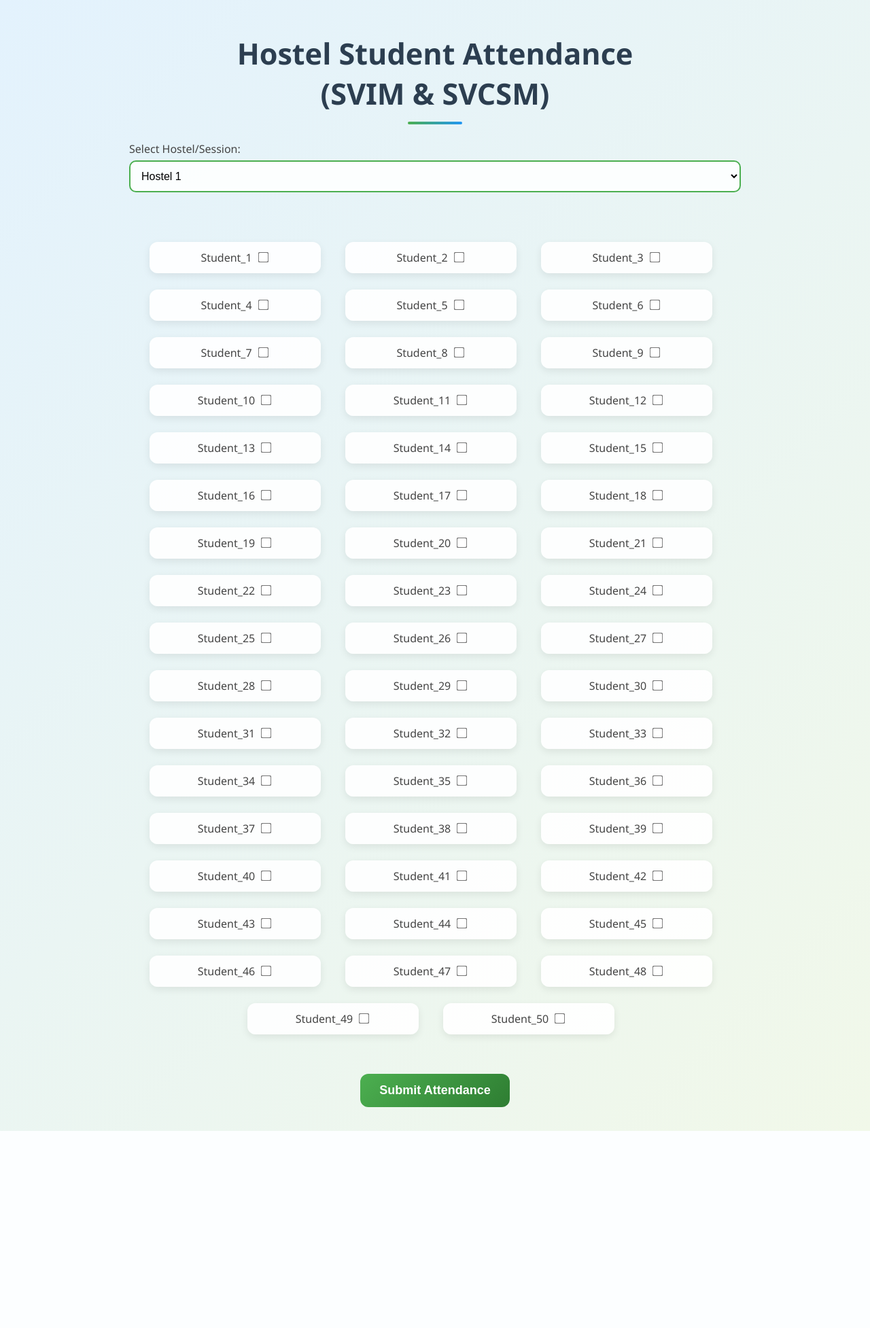
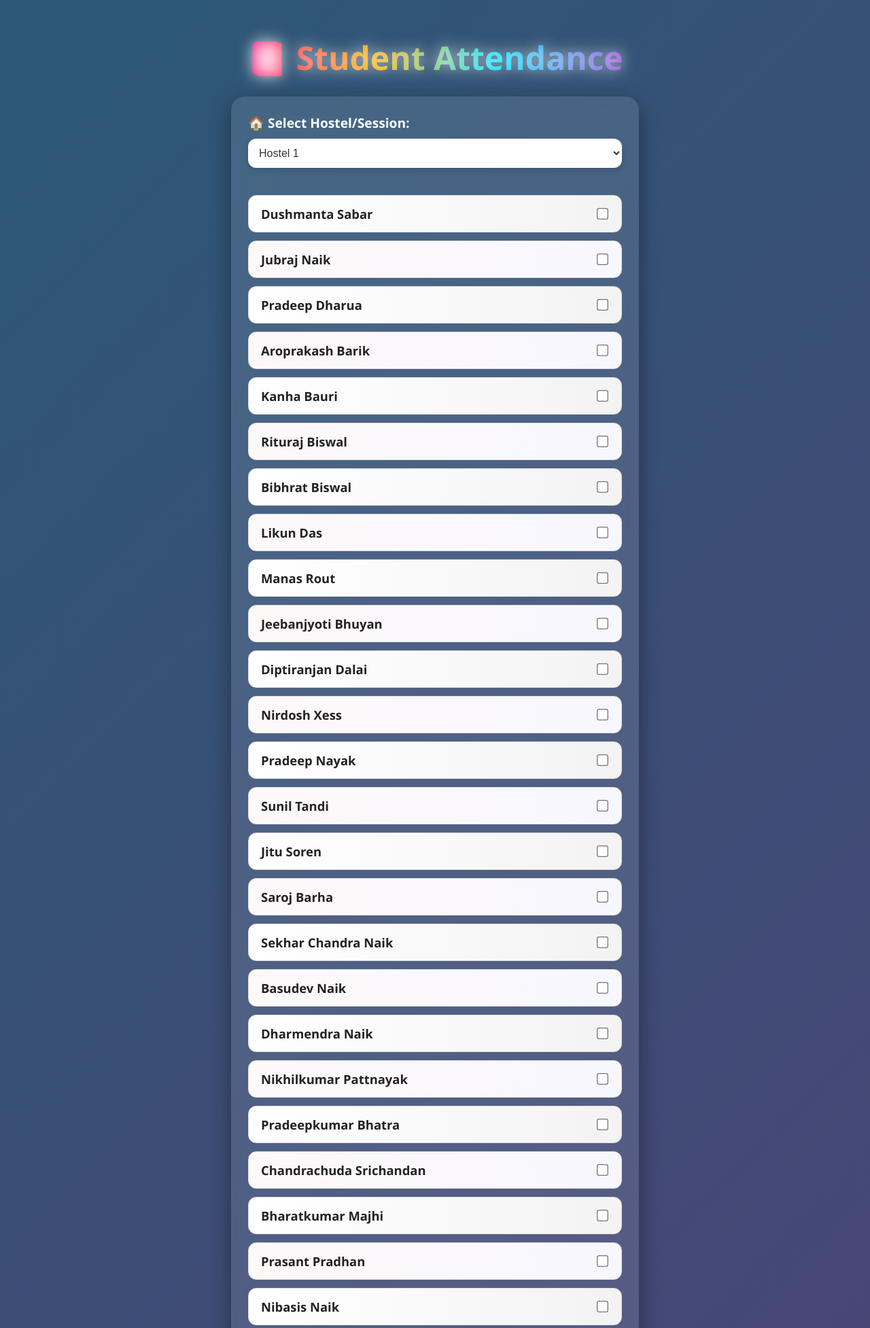
Before and after one commit to Padmalocha/Hostel-Attendance, a Flask app: page / in a window 1280 px wide. Shown: the top 1954 px of the page at 68% size. Before the commit the page ends 1664 px from the top, so only its background shows below. Run offline with Flask 3, Linux system fonts and the light colour scheme.

Commit message:
Add files via upload

```diff
--- a/app.py
+++ b/app.py
@@ -1,8 +1,6 @@
 from flask import Flask, render_template, request, send_file
 import json
 from datetime import datetime
-import openpyxl
-from openpyxl import Workbook
 import os
 from reportlab.lib.pagesizes import letter
 from reportlab.platypus import SimpleDocTemplate, Paragraph, Spacer
@@ -12,7 +10,43 @@ app = Flask(__name__)
 
 # Sample hostel and student data (edit this with your actual 50 students per hostel)
 students_data = {
-    'Hostel 1': [f'Student_{i}' for i in range(1, 51)],
+    'Hostel 1': [
+        "Dushmanta Sabar",
+        "Jubraj Naik",
+        "Pradeep Dharua",
+        "Aroprakash Barik",
+        "Kanha Bauri",
+        "Rituraj Biswal",
+        "Bibhrat Biswal",
+        "Likun Das",
+        "Manas Rout",
+        "Jeebanjyoti Bhuyan",
+        "Diptiranjan Dalai",
+        "Nirdosh Xess",
+        "Pradeep Nayak",
+        "Sunil Tandi",
+        "Jitu Soren",
+        "Saroj Barha",
+        "Sekhar Chandra Naik",
+        "Basudev Naik",
+        "Dharmendra Naik",
+        "Nikhilkumar Pattnayak",
+        "Pradeepkumar Bhatra",
+        "Chandrachuda Srichandan",
+        "Bharatkumar Majhi",
+        "Prasant Pradhan",
+        "Nibasis Naik",
+        "Bhagatram Tanti",
+        "Sandeep Sethy",
+        "Lambodhar Hansda",
+        "Umeshcharana Rana",
+        "Kedarkumar Rour",
+        "Sansadhar Mana",
+        "Chandra Hansdah",
+        "Manoj Maharana",
+        "Asish Behera",
+        "Pyushkumar Khara"
+    ],
     'Hostel 2': [f'Student_{i}' for i in range(51, 101)],
     'Hostel 3': [f'Student_{i}' for i in range(101, 151)],
     'Hostel 4': [f'Student_{i}' for i in range(151, 201)],
@@ -40,14 +74,27 @@ def index():
         pdf_file = f'attendance_{safe_hostel}{date_str}{time_str}.pdf'
         pdf_path = os.path.join(os.getcwd(), pdf_file)
 
+        # Count present and absent students
+        present_count = sum(1 for status in attendance.values() if status == "Present")
+        absent_count = sum(1 for status in attendance.values() if status == "Absent")
+
         pdf = SimpleDocTemplate(pdf_path, pagesize=letter)
         styles = getSampleStyleSheet()
         story = []
 
         story.append(Paragraph(f"Attendance Report - {hostel}", styles['Heading1']))
+        story.append(Paragraph('________________________________________________'))
         story.append(Paragraph(f"Date: {date_str} | Time: {time_str.replace('_', ':')}", styles['Normal']))
         story.append(Spacer(1, 12))
 
+        # Add summary counts
+        story.append(Paragraph(f"Total Students: {len(attendance)}", styles['Normal']))
+        story.append(Paragraph(f"Present: {present_count}", styles['Normal']))
+        story.append(Paragraph(f"Absent: {absent_count}", styles['Normal']))
+        story.append(Paragraph('________________________________________________'))
+        story.append(Spacer(1, 12))
+
+        # Add student-wise details
         for student, status in attendance.items():
             story.append(Paragraph(f"{student}: {status}", styles['Normal']))
 
--- a/static/style.css
+++ b/static/style.css
@@ -1,174 +1,163 @@
-/* === GLOBAL PAGE STYLE === */
+/* ===== Global Styles ===== */
 body {
+    margin: 0;
+    padding: 0;
     font-family: 'Segoe UI', Tahoma, Geneva, Verdana, sans-serif;
-    max-width: 900px;
-    margin: 0 auto;
+    background: linear-gradient(135deg, #2b5876, #4e4376);
+    color: #fff;
+    min-height: 100vh;
+    display: flex;
+    flex-direction: column;
+    align-items: center;
+    justify-content: flex-start;
     padding: 20px;
-    background: linear-gradient(135deg, #e3f2fd, #f1f8e9);
-    color: #333;
-    animation: fadeIn 1s ease-in;
 }
 
-/* === HEADER === */
+/* ===== Header ===== */
 h1 {
+    font-size: 3rem;
+    font-weight: 800;
     text-align: center;
-    color: #2c3e50;
-    font-size: 2.7rem;
+    background: linear-gradient(90deg, #ff007f, #ffae00, #00e1ff, #9d4edd);
+    background-clip: text;
+    -webkit-background-clip: text;
+    color: transparent;
     margin-bottom: 25px;
-    animation: slideDown 0.8s ease-out;
-    position: relative;
+    animation: glowText 4s ease-in-out infinite;
 }
 
-h1::after {
-    content: '';
-    display: block;
-    width: 80px;
-    height: 4px;
-    margin: 12px auto 0;
-    background: linear-gradient(90deg, #4CAF50, #2196F3);
-    border-radius: 2px;
-    animation: expandBar 1.2s ease-out;
+@keyframes glowText {
+    0%, 100% { text-shadow: 0 0 10px rgba(255,255,255,0.3); }
+    50% { text-shadow: 0 0 25px rgba(255,255,255,0.9); }
 }
 
-/* === LABELS === */
-label {
-    font-size: 16px;
-    display: block;
-    margin: 12px 0 6px;
-    font-weight: 500;
-    color: #444;
-    opacity: 0;
-    animation: fadeInUp 0.6s forwards;
+/* ===== Form Container ===== */
+form {
+    background: rgba(255, 255, 255, 0.1);
+    padding: 25px;
+    border-radius: 20px;
+    backdrop-filter: blur(12px);
+    width: 100%;
+    max-width: 550px;
+    box-shadow: 0 10px 30px rgba(0,0,0,0.4);
 }
 
-/* === DROPDOWN === */
-select {
-    padding: 12px;
-    font-size: 16px;
-    margin-bottom: 25px;
-    width: 100%;
-    border: 2px solid #4CAF50;
-    border-radius: 10px;
-    background: rgba(255,255,255,0.85);
-    backdrop-filter: blur(6px);
-    transition: all 0.3s ease;
+/* ===== Select Box ===== */
+label {
+    font-size: 1.2rem;
+    font-weight: 600;
+    display: block;
+    margin-bottom: 10px;
 }
 
-select:focus {
+select {
+    width: 100%;
+    padding: 12px;
+    border-radius: 12px;
+    border: none;
     outline: none;
-    border-color: #2e7d32;
-    box-shadow: 0px 0px 10px rgba(46, 125, 50, 0.4);
-    transform: scale(1.02);
+    font-size: 1rem;
+    font-weight: 500;
+    background: #fff;
+    color: #333;
+    box-shadow: 0 4px 10px rgba(0,0,0,0.15);
+    transition: all 0.3s ease;
+    margin-bottom: 20px;
 }
 
-/* === STUDENT CONTAINER === */
-#students {
-    display: flex;
-    flex-wrap: wrap;
-    justify-content: center;   /* Centers horizontally */
-    align-items: center;       /* Aligns vertically inside rows */
-    gap: 12px;                 /* Space between items */
-    margin-top: 20px;
-    text-align: center;
+select:hover {
+    background: #f2f2f2;
 }
 
-/* === STUDENT LABELS === */
+/* ===== Students List ===== */
+.students {
+    margin-top: 20px;
+    text-align: left;
+}
+
 .student-label {
     display: flex;
     align-items: center;
-    justify-content: center;   /* Centers text + checkbox */
-    width: 220px;
-    padding: 12px 16px;
-    margin: 6px;
+    justify-content: space-between;
+    background: linear-gradient(90deg, #ffffff, #f3f3f3);
+    padding: 14px 18px;
     border-radius: 12px;
-    background: rgba(255,255,255,0.9);
-    box-shadow: 0px 4px 12px rgba(0,0,0,0.08);
-    transition: transform 0.25s ease, background 0.3s ease, box-shadow 0.3s ease;
+    margin-bottom: 12px;
+    font-size: 1.15rem;
+    color: #222;
+    border: 1px solid #ddd;
     cursor: pointer;
-    opacity: 0;
-    animation: fadeInUp 0.5s forwards;
+    transition: transform 0.6s ease, background 0.6s ease, color 0.6s ease;
+}
+
+.student-label:nth-child(even) {
+    background: linear-gradient(90deg, #fef9f9, #f7f7ff);
+}
+
+.student-label:hover {
+    background: linear-gradient(90deg, #ffe9e9, #e0f7ff);
+    transform: translateY(-4px);
+    color: #000;
 }
 
 .student-label input {
-    margin-left: 10px;
-    transform: scale(1.2);
+    transform: scale(1.3);
+    accent-color: #4CAF50; /* Green when checked */
 }
 
-/* === SUBMIT BUTTON === */
+/* ===== Submit Button ===== */
 button {
-    padding: 14px 28px;
-    background: linear-gradient(135deg, #4CAF50, #2e7d32);
+    background: linear-gradient(90deg, #ff6ec4, #7873f5);
     color: white;
     border: none;
-    border-radius: 12px;
+    padding: 14px 30px;
+    border-radius: 30px;
+    font-size: 1.2rem;
+    font-weight: 700;
     cursor: pointer;
-    font-size: 18px;
-    font-weight: 600;
-    transition: transform 0.25s ease, box-shadow 0.3s ease, background 0.4s ease;
-    display: block;
-    margin: 30px auto 15px;
+    transition: transform 0.6s ease, box-shadow 0.6s ease;
+    width: 100%;
+    margin-top: 20px;
 }
 
 button:hover {
-    transform: translateY(-3px) scale(1.05);
-    box-shadow: 0px 6px 18px rgba(46, 125, 50, 0.4);
-    background: linear-gradient(135deg, #43a047, #1b5e20);
+    transform: scale(1.07);
+    box-shadow: 0 5px 20px rgba(0,0,0,0.4);
 }
 
-/* === SUCCESS MESSAGE === */
-.success {
-    color: #2e7d32;
-    font-weight: bold;
-    text-align: center;
-    background: rgba(232, 245, 233, 0.9);
-    padding: 14px;
-    border-radius: 10px;
-    border: 1px solid #a5d6a7;
-    margin-bottom: 20px;
-    animation: fadeInUp 0.8s ease-out;
+/* ===== Responsive ===== */
+@media (max-width: 768px) {
+    h1 {
+        font-size: 2.3rem;
+    }
+
+    .student-label {
+        font-size: 1rem;
+        padding: 12px 15px;
+    }
+
+    button {
+        font-size: 1rem;
+        padding: 12px 20px;
+    }
 }
-
-/* === DOWNLOAD BUTTON (PDF) === */
 .download-box {
     text-align: center;
-    margin-top: 25px;
-    animation: fadeInUp 0.9s ease-out;
+    margin-top: 20px;
 }
 
 .download-btn {
     display: inline-block;
-    padding: 14px 28px;
+    padding: 12px 25px;
     background: linear-gradient(135deg, #2196F3, #1565C0);
     color: white;
     text-decoration: none;
     font-weight: 600;
-    border-radius: 12px;
-    transition: transform 0.25s ease, box-shadow 0.3s ease, background 0.4s ease;
+    border-radius: 10px;
+    transition: transform 0.2s ease, box-shadow 0.3s ease;
 }
 
 .download-btn:hover {
-    transform: translateY(-3px) scale(1.05);
-    box-shadow: 0px 6px 18px rgba(33, 150, 243, 0.4);
-    background: linear-gradient(135deg, #1976d2, #0d47a1);
+    transform: translateY(-2px);
+    box-shadow: 0px 5px 15px rgba(33, 150, 243, 0.4);
 }
-
-/* === ANIMATIONS === */
-@keyframes fadeIn {
-    from { opacity: 0; }
-    to { opacity: 1; }
-}
-
-@keyframes slideDown {
-    from { transform: translateY(-40px); opacity: 0; }
-    to { transform: translateY(0); opacity: 1; }
-}
-
-@keyframes expandBar {
-    from { width: 0; }
-    to { width: 80px; }
-}
-
-@keyframes fadeInUp {
-    from { transform: translateY(25px); opacity: 0; }
-    to { transform: translateY(0); opacity: 1; }
-}
--- a/templates/index.html
+++ b/templates/index.html
@@ -18,38 +18,43 @@
                         <label class="student-label">
                             ${student}
                             <input type="checkbox" name="present_${student}">
-                        </label><br>
+                        </label>
                     `;
                 });
             }
         }
 
-        // Load students for the first hostel on page load
         window.onload = function() {
             showStudents();
         };
     </script>
 </head>
 <body>
-    <h1>Hostel Student Attendance <br>(SVIM & SVCSM)</h1>
+    <header>
+        <h1><span>📒 Student Attendance</span></h1>
+    </header>
+
     {% if message %}
         <p class="success">{{ message }}</p>
     {% endif %}
-    <form method="POST">
-        <label for="hostel">Select Hostel/Session:</label>
-        <select id="hostel" name="hostel" onchange="showStudents()">
-            {% for h in hostels %}
-                <option value="{{ h }}">{{ h }}</option>
-            {% endfor %}
-        </select>
-        <br><br>
 
-        <div id="students">
+    <form method="POST" class="attendance-form">
+        <!-- Hostel Selection Box -->
+        <div class="hostel-box">
+            <label for="hostel" class="dropdown-label">🏠 Select Hostel/Session:</label>
+            <select id="hostel" name="hostel" onchange="showStudents()" class="dropdown">
+                {% for h in hostels %}
+                    <option value="{{ h }}">{{ h }}</option>
+                {% endfor %}
+            </select>
+        </div>
+
+        <!-- Student List -->
+        <div id="students" class="students">
             <!-- Students will be populated here dynamically -->
         </div>
 
-        <br>
-        <button type="submit">Submit Attendance</button>
+        <button type="submit" class="submit-btn">✅ Submit Attendance</button>
     </form>
 {% if pdf_url %}
     <div class="download-box">
```
